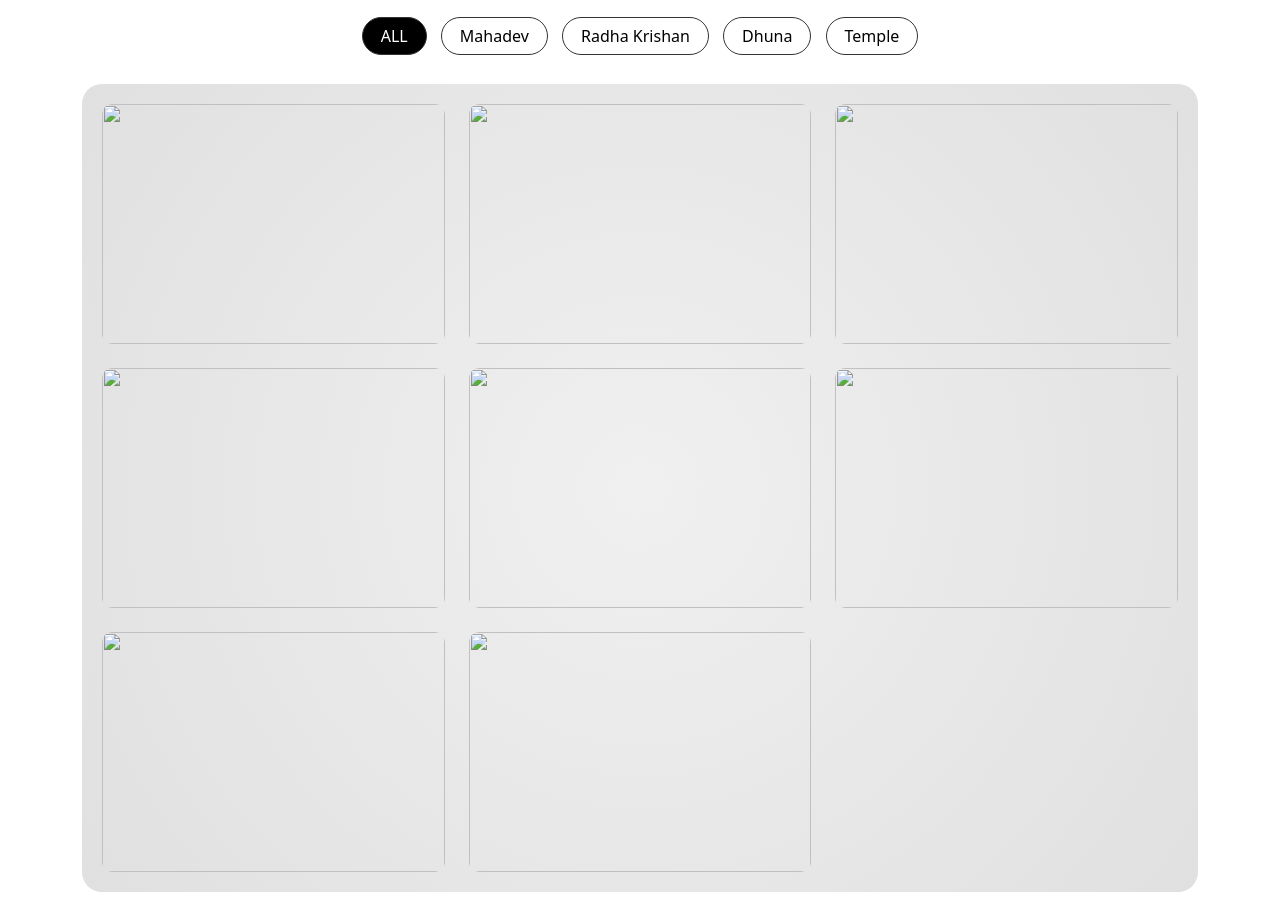
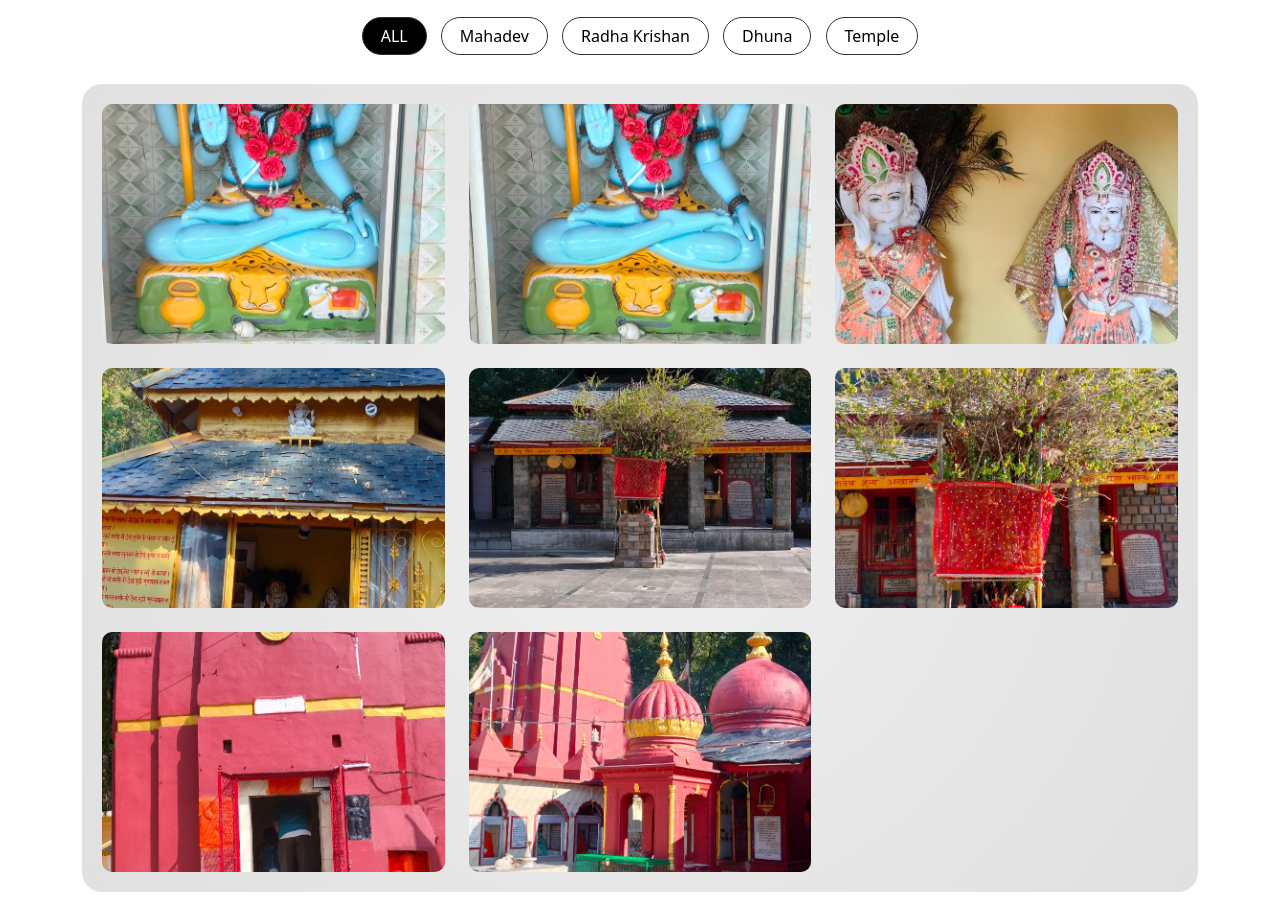
Before and after one commit to Sahil-Bhatt-01/Aghanjar-Mahadev, a plain HTML site: page gallery/photo.html in a window 1280 px wide. Shown: the part 90-1006 px from the top of the page. Drawn offline with nearby package versions, Linux system fonts and the light colour scheme; the site is published under a folder, as on GitHub Pages, so addresses that start at the root find nothing.

Commit message:
add some photos

```diff
--- a/gallery/photo.html
+++ b/gallery/photo.html
@@ -125,40 +125,38 @@
 
         <!-- Mahadev -->
         <div class="col-md-4 gallery-item Mahadev">
-           <a href="/gallery/mahadev.jpg" target="_blank">
-          <img src="/gallery/mahadev.jpg" class="gallery-img">
-          </a>
+          <img src="images/mahadev.jpg" class="gallery-img">
         </div>
 
         <div class="col-md-4 gallery-item Mahadev">
-          <img src="/gallery/mahadev 1.jpg" class="gallery-img">
+          <img src="images/mahadev 1.jpg" class="gallery-img">
         </div>
 
         <!-- Radha Krishna -->
         <div class="col-md-4 gallery-item Radha-Krishan">
-          <img src="/gallery/radha krishan photo.jpg" class="gallery-img">
+          <img src="images/radha krishan photo.jpg" class="gallery-img">
         </div>
 
         <div class="col-md-4 gallery-item Radha-Krishan">
-          <img src="/gallery/radha krishan.jpg" class="gallery-img">
+          <img src="images/radha krishan.jpg" class="gallery-img">
         </div>
 
         <!-- Dhuna -->
         <div class="col-md-4 gallery-item Dhuna">
-          <img src="/gallery/dhuna.jpg" class="gallery-img">
+          <img src="images/dhuna.jpg" class="gallery-img">
         </div>
 
         <div class="col-md-4 gallery-item Dhuna">
-          <img src="/gallery/tulsi.jpg" class="gallery-img">
+          <img src="images/tulsi.jpg" class="gallery-img">
         </div>
 
         <!-- Temple -->
         <div class="col-md-4 gallery-item Temple">
-          <img src="/gallery/samadhi.jpg" class="gallery-img">
+          <img src="images/samadhi.jpg" class="gallery-img">
         </div>
 
         <div class="col-md-4 gallery-item Temple">
-          <img src="/gallery/aghanjar.jpg" class="gallery-img">
+          <img src="images/aghanjar.jpg" class="gallery-img">
         </div>
 
       </div>
```
Also changed, not shown: gallery/images/aghanjar.jpg (renamed from gallery/aghanjar.jpg), gallery/images/dhuna.jpg (renamed from gallery/dhuna.jpg), gallery/images/mahadev 1.jpg (renamed from gallery/mahadev 1.jpg), gallery/images/mahadev.jpg (renamed from gallery/mahadev.jpg), gallery/images/radha krishan photo.jpg (renamed from gallery/radha krishan photo.jpg), gallery/images/radha krishan.jpg (renamed from gallery/radha krishan.jpg), gallery/images/samadhi.jpg (renamed from gallery/samadhi.jpg), gallery/images/tulsi.jpg (renamed from gallery/tulsi.jpg).
